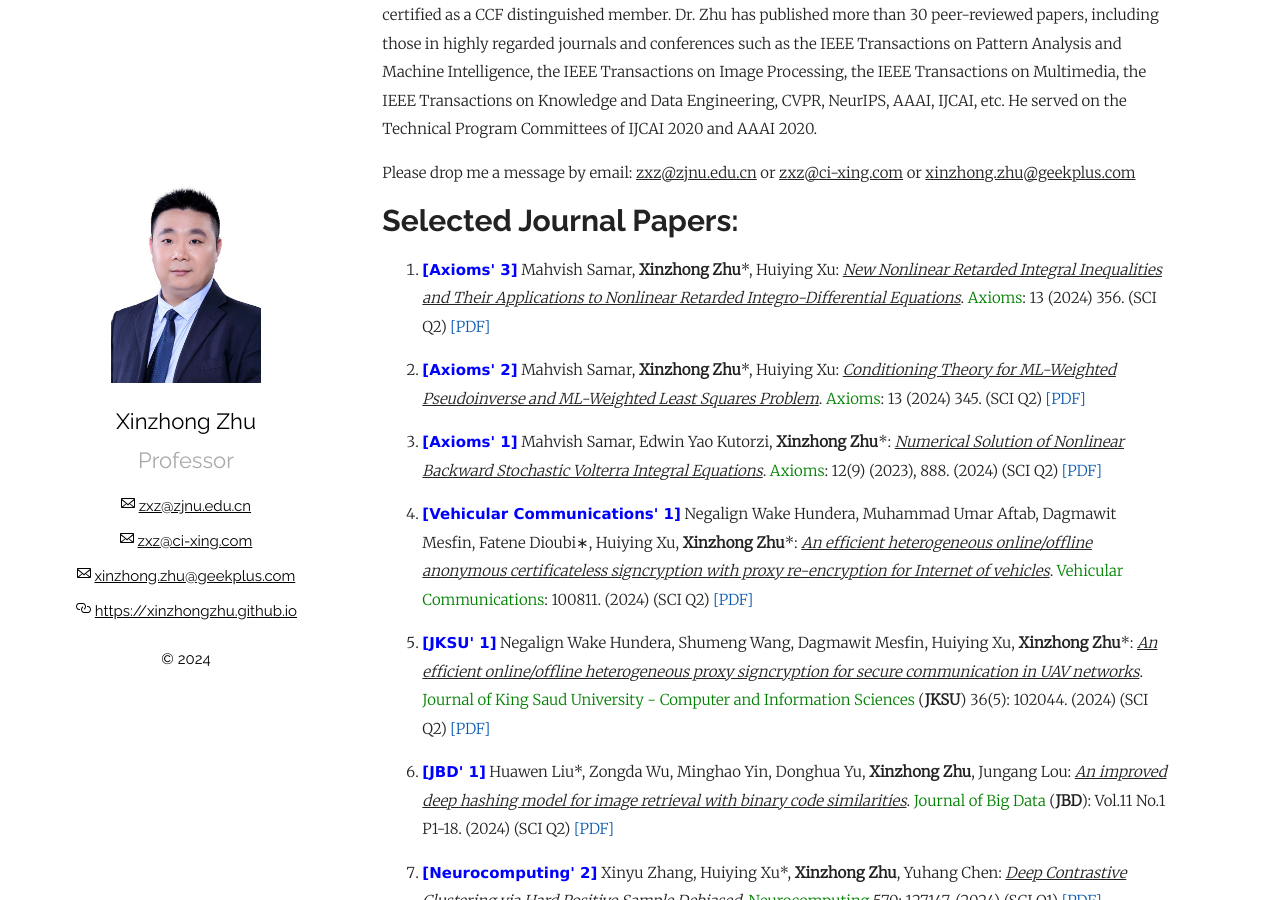
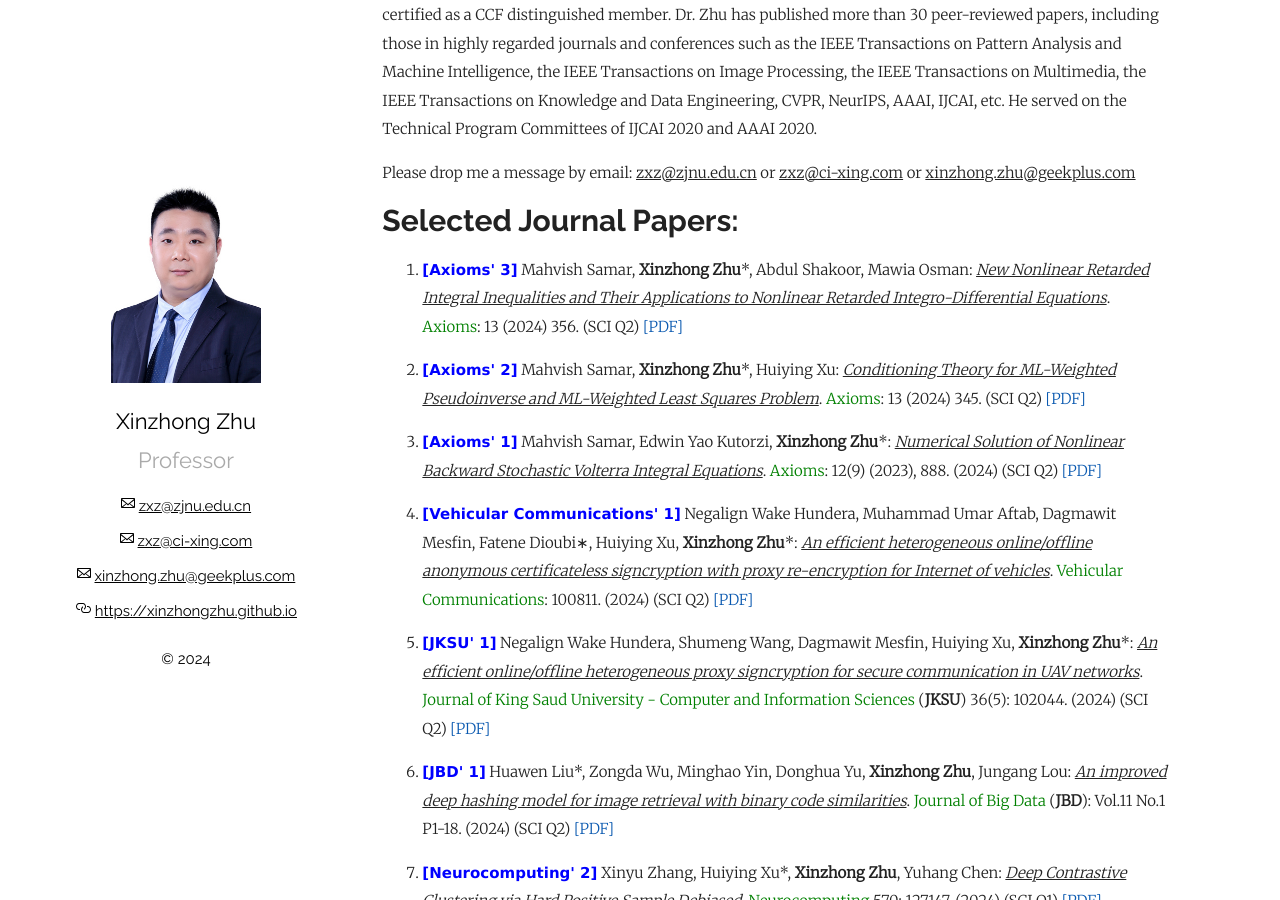
Before and after one commit to xinzhongzhu/xinzhongzhu.github.io, a Jekyll site: the page built from index.md, in a window 1280 px wide and 900 px high, scrolled down 322 px. Built offline with Jekyll 4.4.1, drawn with Linux system fonts in a browser that asks for light colours; our own code applies the rules of GitHub Pages for plain Markdown files.

Commit message:
Update index.md

```diff
--- a/index.md
+++ b/index.md
@@ -16,7 +16,7 @@ Please drop me a message by email: <u>zxz@zjnu.edu.cn</u> or <u>zxz@ci-xing.com<
 <ol>
 
 
- <p style="margin-top: 8px;"><li><font face="verdana" color="blue"><b>[Axioms' 3]</b></font> Mahvish Samar, <b>Xinzhong Zhu</b>*, Huiying Xu: <i><u>New Nonlinear Retarded Integral Inequalities and Their Applications to Nonlinear Retarded Integro-Differential Equations</u></i>. <font color="green">Axioms</font>: 13 (2024) 356. (SCI Q2) <a href = "https://xinzhongzhu.github.io/document/6-New%20Nonlinear%20Retarded%20Integral%20Inequalities%20and%20Their%20Applications%20to%20Nonlinear%20Retarded%20Integro-Differential%20Equations.pdf">[PDF]</a></li></p>
+ <p style="margin-top: 8px;"><li><font face="verdana" color="blue"><b>[Axioms' 3]</b></font> Mahvish Samar, <b>Xinzhong Zhu</b>*, Abdul Shakoor, Mawia Osman: <i><u>New Nonlinear Retarded Integral Inequalities and Their Applications to Nonlinear Retarded Integro-Differential Equations</u></i>. <font color="green">Axioms</font>: 13 (2024) 356. (SCI Q2) <a href = "https://xinzhongzhu.github.io/document/6-New%20Nonlinear%20Retarded%20Integral%20Inequalities%20and%20Their%20Applications%20to%20Nonlinear%20Retarded%20Integro-Differential%20Equations.pdf">[PDF]</a></li></p>
 
  <p style="margin-top: 8px;"><li><font face="verdana" color="blue"><b>[Axioms' 2]</b></font> Mahvish Samar, <b>Xinzhong Zhu</b>*, Huiying Xu: <i><u>Conditioning Theory for ML-Weighted Pseudoinverse and ML-Weighted Least Squares Problem</u></i>. <font color="green">Axioms</font>: 13 (2024) 345. (SCI Q2) <a href = "https://xinzhongzhu.github.io/document/5-Conditioning%20Theory%20for%20ML-Weighted.pdf">[PDF]</a></li></p>
 
```
